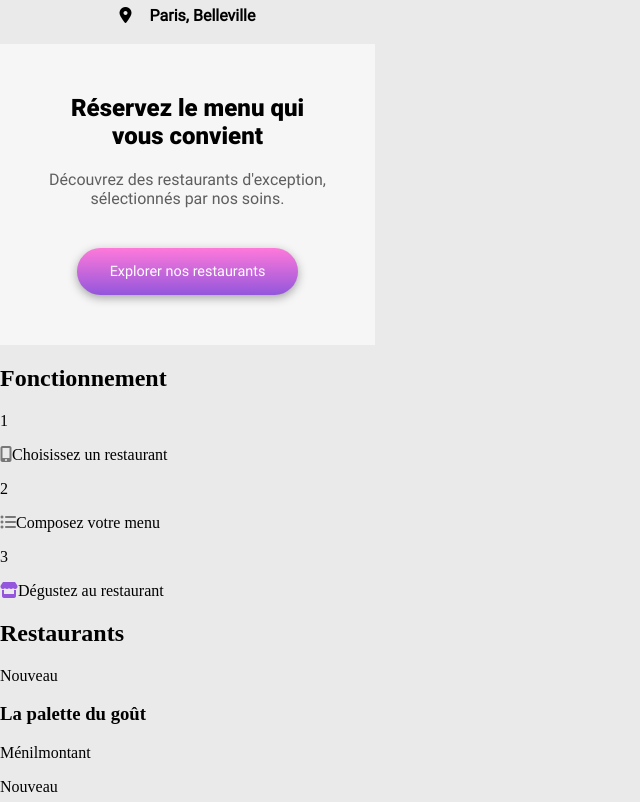
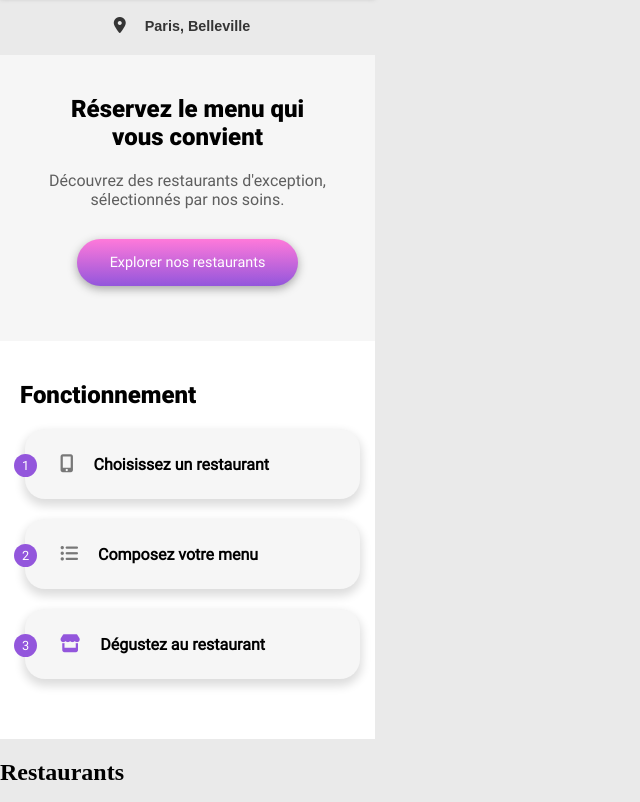
Before and after one commit to KZZKO/OhMyFood, a website: page index.html in a window 1280 px wide. Shown: the part 73-875 px from the top of the page, without its empty margins (0-640 px from the left). Drawn offline with Linux system fonts and the light colour scheme.

Commit message:
Ajustement du header, Ajout de certains settings, Intégration du deuxième bloc de la homepage

```diff
--- a/index.html
+++ b/index.html
@@ -15,10 +15,10 @@
     </header>
     <main>
         <section>
-            <div class="header-sous-bloc">
-                <i class="fa-solid fa-location-dot" style="color: #000000;"></i>
-                <p>Paris, Belleville</p>
-            </div>
+            <form class="header-sous-bloc">
+                <i class="fa-solid fa-location-dot" style="color: #353535;"></i>
+                <input type="text" placeholder="Paris, Belleville" maxlength="30">
+            </form>
             <div class="top-bloc">
                 <h2>Réservez le menu qui vous convient</h2>
                 <p>Découvrez des restaurants d'exception, sélectionnés par nos soins.</p>
@@ -28,20 +28,20 @@
         <section>
             <div class="mid-bloc">
                 <h2>Fonctionnement</h2>
-                <div>
-                    <div class="numero-etiquette">
+                <div class="bloc-fonctionnement">
+                    <div class="numero-fonctionnement">
                         <p>1</p>
                     </div>
                     <p><i class="fa-solid fa-mobile-screen-button" style="color: #787878;"></i>Choisissez un restaurant</p>
                 </div>
-                <div>
-                    <div class="numero-etiquette">
+                <div class="bloc-fonctionnement">
+                    <div class="numero-fonctionnement">
                         <p>2</p>
                     </div>
                     <p><i class="fa-solid fa-list-ul" style="color: #787878;"></i>Composez votre menu</p>
                 </div>
-                <div>
-                    <div class="numero-etiquette">
+                <div class="bloc-fonctionnement">
+                    <div class="numero-fonctionnement">
                         <p>3</p>
                     </div>
                     <p><i class="fa-solid fa-store" style="color: #9356DC;"></i>Dégustez au restaurant</p>
--- a/styles/header.scss
+++ b/styles/header.scss
@@ -16,6 +16,7 @@ header {
 
         img {
             height: 30px;
+            margin-top: 10px;
         }
 
     }
--- a/styles/index.scss
+++ b/styles/index.scss
@@ -12,13 +12,33 @@
     display: flex;
     justify-content: center;
     padding: 20px 0;
-    gap: 18px;
+    gap: 15px;
     font-family: $font-text;
 
-    p {
-        margin: -1px 0;
+    input {
+        width: 30%;
+        margin: -2px 0;
         font-weight: 600;
+        font-size: 0.9em;
+        border: 2px solid transparent;
+        background-color: $color-fond-gris;
+
+        &::placeholder {
+            color: $color-police-darkgrey;
+        }
+
+        &:focus {
+
+            outline: none;
+            border-bottom: 2px solid $color-grey;
+        }
+
+        &:hover {
+            border-bottom: 2px solid $color-grey;
+            cursor: pointer;
+        }
     }
+
 }
 
 .top-bloc {
@@ -36,7 +56,7 @@
         width: 80%;
         text-align: center;
         margin: 0 auto;
-        margin-top: 20px;
+        margin-top: 10px;
     }
 
     p {
@@ -51,7 +71,9 @@
         font-family: $font-text;
         padding: 15px 15px;
         width: 70%;
-        margin: 20px auto;
+        margin: 0 auto;
+        margin-top: 10px;
+        margin-bottom: 25px;
         border-radius: 30px;
         border: none;
         font-weight: 500;
@@ -69,3 +91,66 @@
     }
 
 }
+
+// Deuxième bloc du site
+
+.mid-bloc {
+
+    background: $color-white;
+    padding: 20px;
+    font-family: $font-text;
+
+    h2 {
+        margin: 0 auto;
+        font-weight: 600;
+        font-family: $font-text-bold;
+        margin: 20px 0;
+    }
+
+
+    .bloc-fonctionnement {
+        display: flex;
+        border-radius: 20px;
+        box-shadow: 0px 5px 10px 2px $shadow-light-grey;
+        background: $color-fond-whitegrey;
+        padding: 25px;
+        width: 85%;
+        margin: 0 auto;
+        margin-left: 5px;
+        margin-bottom: 20px;
+
+        .numero-fonctionnement {
+
+            position: relative;
+
+            p {
+                position: absolute;
+                left: -36px;
+                margin: 0 auto;
+                padding: 4px 8px;
+                border-radius: 30px;
+                color: $color-white;
+                background: $color-primary;
+                font-size: 0.8em;
+                font-weight: 500;
+            }
+
+        }
+
+        p {
+            margin: 0;
+            font-weight: 600;
+
+            i {
+                font-size: large;
+                margin-left: 10px;
+                margin-right: 20px;
+            }
+        }
+
+        &:nth-child(4) {
+            margin-bottom: 40px;
+        }
+    }
+
+}
--- a/styles/settings.scss
+++ b/styles/settings.scss
@@ -13,6 +13,14 @@ $color-black: #000000;
 $color-midgrey: #5e5e5e;
 $color-grey: #a5a5a5;
 $color-white: #ffffff;
+
+// Nuance shadows
+
+$shadow-light-grey: #dddddd;
+
+// Nuance police
+
+$color-police-darkgrey: #353535;
 
 // Police du site
 
```
Also changed, not shown: styles/index.css, 1 other file.
